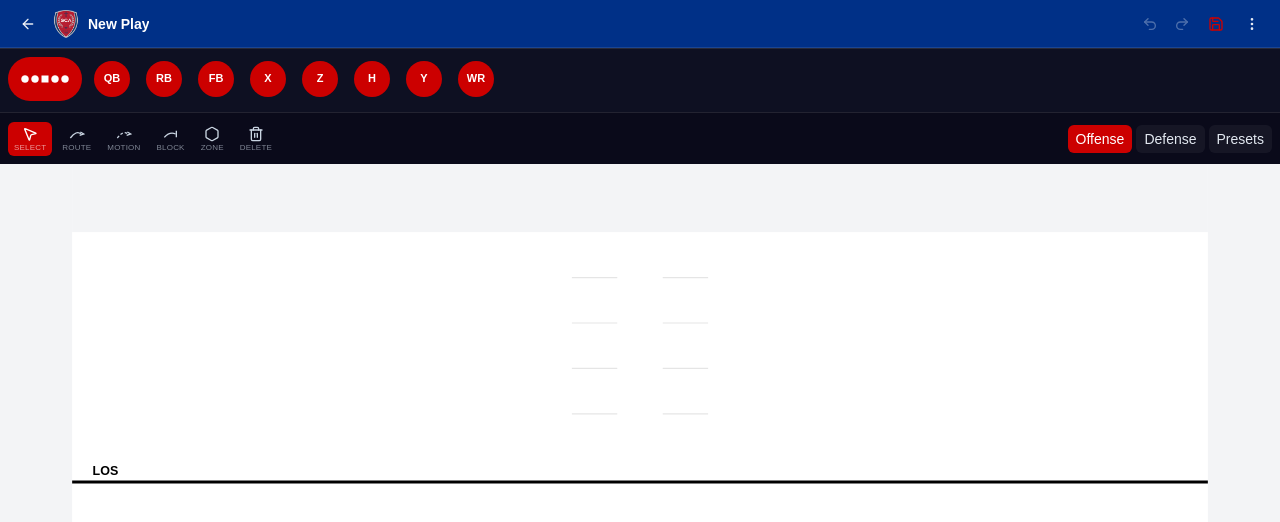
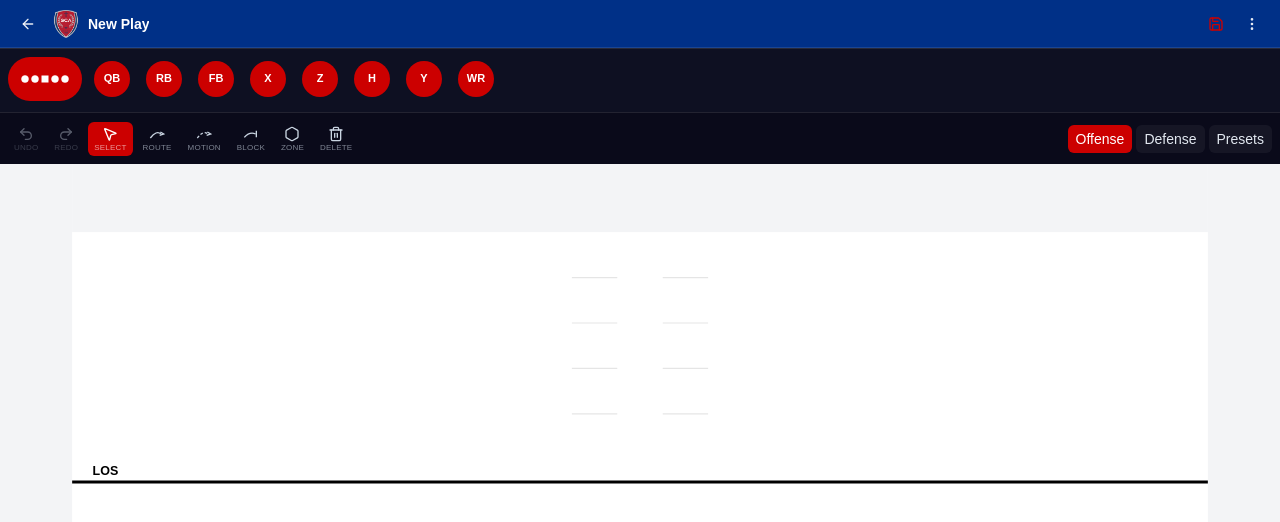
Before and after one commit to austendvds-boop/sca-playbook, a Next.js app: page /plays/new in a window 1280 px wide. Shown: the top 522 px of the page. Built offline with nearby package versions, Linux system fonts and the light colour scheme.

Commit message:
fix: undo/redo in tool bar, zone line no arrowhead

```diff
--- a/src/components/canvas/CanvasToolbar.tsx
+++ b/src/components/canvas/CanvasToolbar.tsx
@@ -199,13 +199,7 @@ export function CanvasToolbar({
         </div>
 
         <div className="relative flex items-center gap-1">
-          <button onClick={onUndo} disabled={!canUndo} className="p-1.5 rounded disabled:opacity-30 text-white hover:bg-white/10" aria-label="Undo">
-            <Undo2 className="w-4 h-4" />
-          </button>
-          <button onClick={onRedo} disabled={!canRedo} className="p-1.5 rounded disabled:opacity-30 text-white hover:bg-white/10" aria-label="Redo">
-            <Redo2 className="w-4 h-4" />
-          </button>
-          <button onClick={onSave} className="rounded-md p-2 text-[#CC0000] hover:bg-white/10" aria-label="Save play">
+<button onClick={onSave} className="rounded-md p-2 text-[#CC0000] hover:bg-white/10" aria-label="Save play">
             <Save className="h-4 w-4" />
           </button>
           <button onClick={() => setMenuOpen((v) => !v)} className="rounded-md p-2 text-white/90 hover:bg-white/10" aria-label="More options">
@@ -276,6 +270,25 @@ export function CanvasToolbar({
 
       <footer className="no-print z-30 flex h-[52px] flex-shrink-0 items-center justify-between border-t border-white/10 bg-[#0A0A1A] px-2 pb-safe text-white">
         <div className="flex items-center gap-1 overflow-x-auto pr-2">
+          <button
+            onClick={onUndo}
+            disabled={!onUndo || !canUndo}
+            title="Undo"
+            className="flex flex-col items-center gap-0.5 rounded-md px-1.5 py-1 text-slate-300 hover:bg-white/10 disabled:opacity-40 disabled:hover:bg-transparent"
+          >
+            <Undo2 className="h-4 w-4" />
+            <span className="text-[8px] uppercase tracking-wide opacity-60 leading-none">UNDO</span>
+          </button>
+          <button
+            onClick={onRedo}
+            disabled={!onRedo || !canRedo}
+            title="Redo"
+            className="flex flex-col items-center gap-0.5 rounded-md px-1.5 py-1 text-slate-300 hover:bg-white/10 disabled:opacity-40 disabled:hover:bg-transparent"
+          >
+            <Redo2 className="h-4 w-4" />
+            <span className="text-[8px] uppercase tracking-wide opacity-60 leading-none">REDO</span>
+          </button>
+
           {tools.map((t) => {
             const Icon = t.icon;
             const activeClass = active === t.key ? 'bg-[#CC0000] text-white' : 'bg-transparent text-slate-300 hover:bg-white/10';
--- a/src/components/canvas/FieldSVG.tsx
+++ b/src/components/canvas/FieldSVG.tsx
@@ -80,7 +80,7 @@ export function FieldSVG() {
     if (tool === 'zone') {
       // Zone: commit the line + spawn small ellipse at the tip
       const lastPt = simplified[simplified.length - 1];
-      const lineEl: LineElement = { id: uuid(), type: 'route', lineStyle: 'route', points: simplified, color: '#111' };
+      const lineEl: LineElement = { id: uuid(), type: 'route', lineStyle: 'route', points: simplified, color: '#111', noArrow: true };
       next.set(lineEl.id, lineEl);
       const zoneEl: ZoneElement = { id: uuid(), type: 'zone', cx: lastPt.x, cy: lastPt.y, rx: 28, ry: 20, color: '#f59e0b', opacity: 0.45 };
       next.set(zoneEl.id, zoneEl);
--- a/src/components/shared/PlaySVGRenderer.tsx
+++ b/src/components/shared/PlaySVGRenderer.tsx
@@ -164,10 +164,11 @@ export function PlaySVGRenderer({ elements, className, viewport = { x: 0, y: 0,
           const tbar = lineStyle === 'tbar' ? tBarData(el.points) : null;
           const isSelected = selectedIds?.has(el.id);
           const stroke = isSelected ? '#f59e0b' : '#111';
+          const markerEnd = lineStyle === 'tbar' || el.noArrow ? undefined : 'url(#arrow-open)';
           return (
             <g key={el.id} onPointerDown={(evt) => onLinePointerDown?.(el.id, evt)}>
-              <path d={d} fill="none" stroke="transparent" strokeWidth={16} strokeLinecap="round" strokeLinejoin="round" markerEnd={lineStyle === 'tbar' ? undefined : 'url(#arrow-open)'} />
-              <path d={d} fill="none" stroke={stroke} strokeWidth={2.5} strokeDasharray={lineStyle === 'dashed_route' ? '8 5' : undefined} markerEnd={lineStyle === 'tbar' ? undefined : 'url(#arrow-open)'} strokeLinecap="round" strokeLinejoin="round" />
+              <path d={d} fill="none" stroke="transparent" strokeWidth={16} strokeLinecap="round" strokeLinejoin="round" markerEnd={markerEnd} />
+              <path d={d} fill="none" stroke={stroke} strokeWidth={2.5} strokeDasharray={lineStyle === 'dashed_route' ? '8 5' : undefined} markerEnd={markerEnd} strokeLinecap="round" strokeLinejoin="round" />
               {tbar ? (<><line x1={tbar.x1} y1={tbar.y1} x2={tbar.x2} y2={tbar.y2} stroke="transparent" strokeWidth={16} /><line x1={tbar.x1} y1={tbar.y1} x2={tbar.x2} y2={tbar.y2} stroke={stroke} strokeWidth={2.5} /></>) : null}
             </g>
           );
--- a/src/lib/store.ts
+++ b/src/lib/store.ts
@@ -19,6 +19,7 @@ export type LineElement = {
   color: string;
   lineStyle: 'route' | 'zigzag' | 'tbar' | 'dashed_route';
   fromPlayerId?: string;
+  noArrow?: boolean;
 };
 
 export type TextElement = {
```
